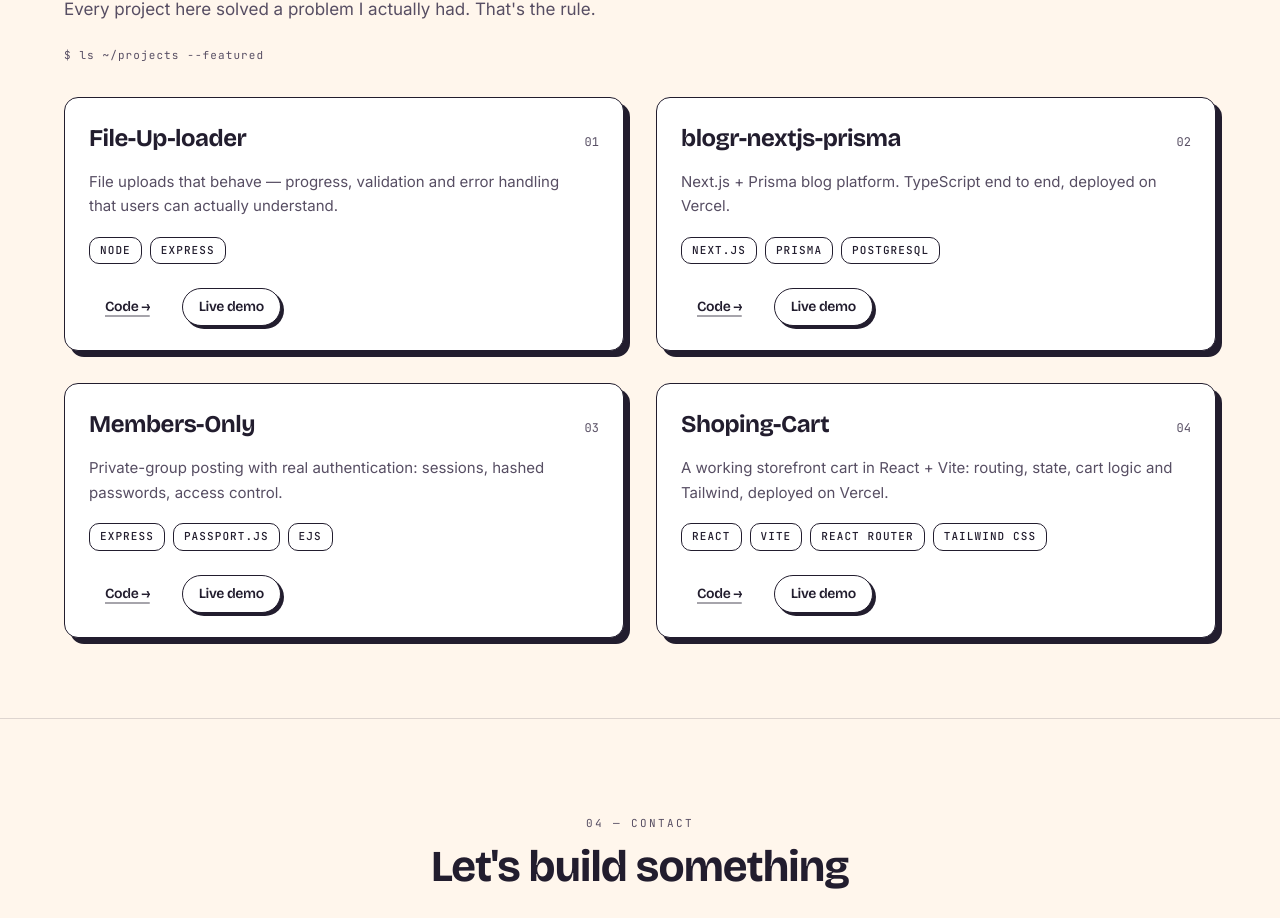
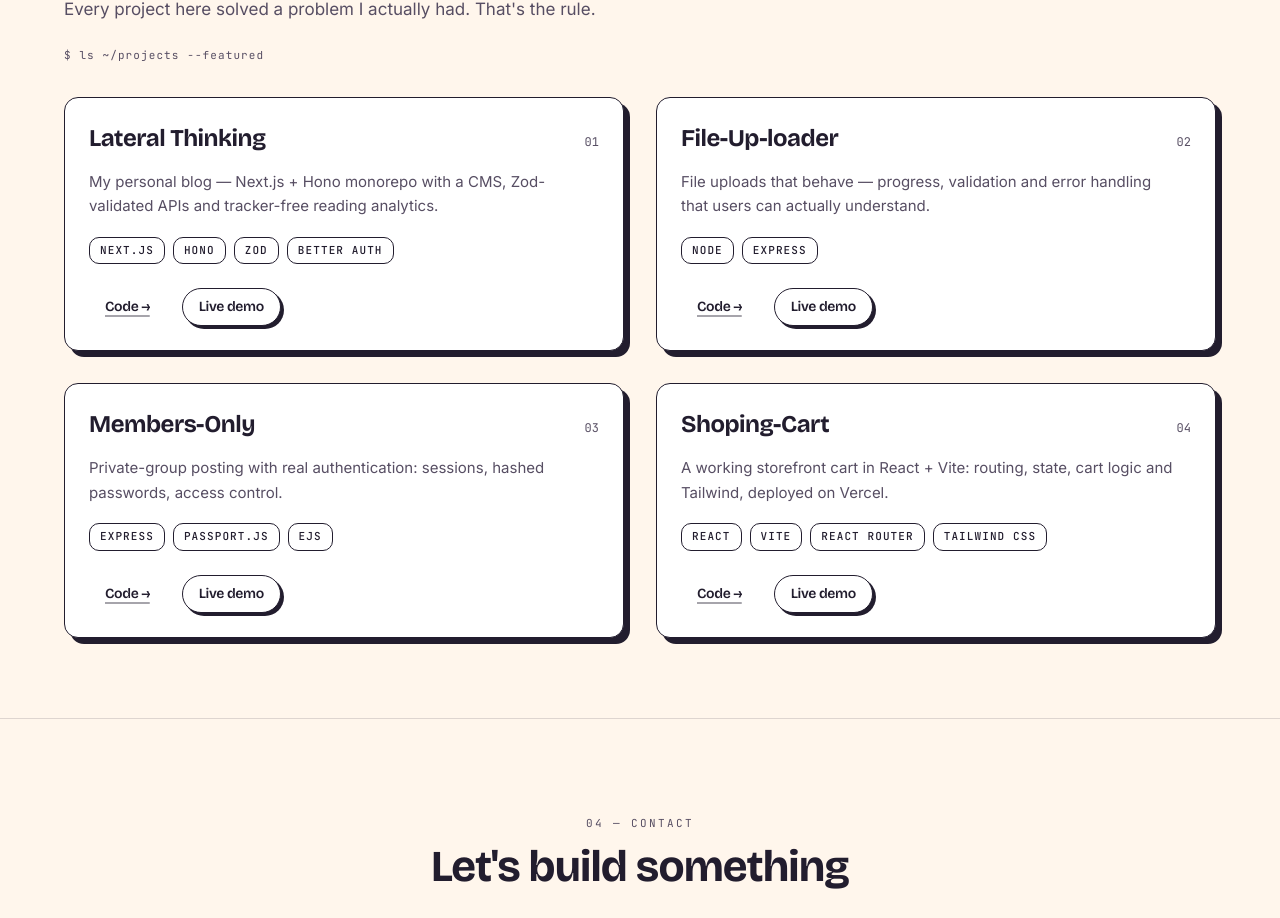
Before and after one commit to Luis200283/About-Me, a Next.js app: page / in a window 1280 px wide. Shown: the part 2099-3017 px from the top of the page. Built offline with nearby package versions, Linux system fonts and the light colour scheme.

Commit message:
feat: replace blogr-nextjs-prisma with Lateral Thinking as first featured project

```diff
--- a/src/content/site.ts
+++ b/src/content/site.ts
@@ -105,19 +105,20 @@ export const site = {
     blurb: "Every project here solved a problem I actually had. That's the rule.",
     items: [
       {
+        name: "Lateral Thinking",
+        blurb:
+          "My personal blog — Next.js + Hono monorepo with a CMS, Zod-validated APIs and tracker-free reading analytics.",
+        tags: ["Next.js", "Hono", "Zod", "Better Auth"],
+        repo: "https://github.com/Luis200283/Lateral-Thinking",
+        live: "https://blog.luishswe.com",
+      },
+      {
         name: "File-Up-loader",
         blurb:
           "File uploads that behave — progress, validation and error handling that users can actually understand.",
         tags: ["Node", "Express"],
         repo: "https://github.com/Luis200283/File-Up-loader",
         live: "https://file-up-loader.onrender.com/",
-      },
-      {
-        name: "blogr-nextjs-prisma",
-        blurb: "Next.js + Prisma blog platform. TypeScript end to end, deployed on Vercel.",
-        tags: ["Next.js", "Prisma", "PostgreSQL"],
-        repo: "https://github.com/Luis200283/blogr-nextjs-prisma",
-        live: "https://blogr-nextjs-prisma-omega-sooty.vercel.app",
       },
       {
         name: "Members-Only",
```
